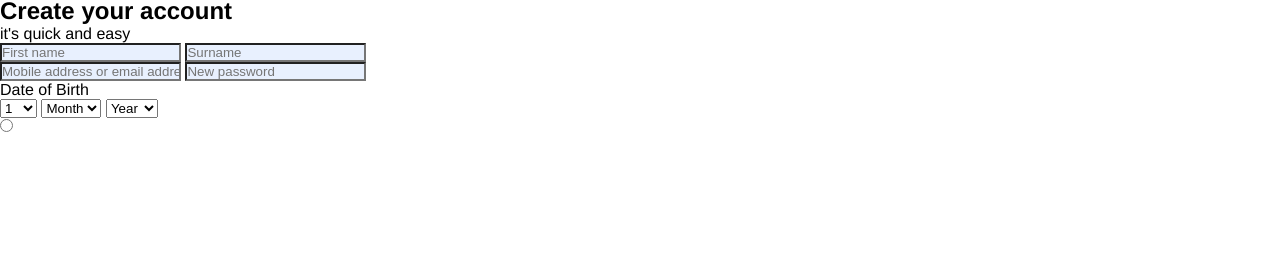
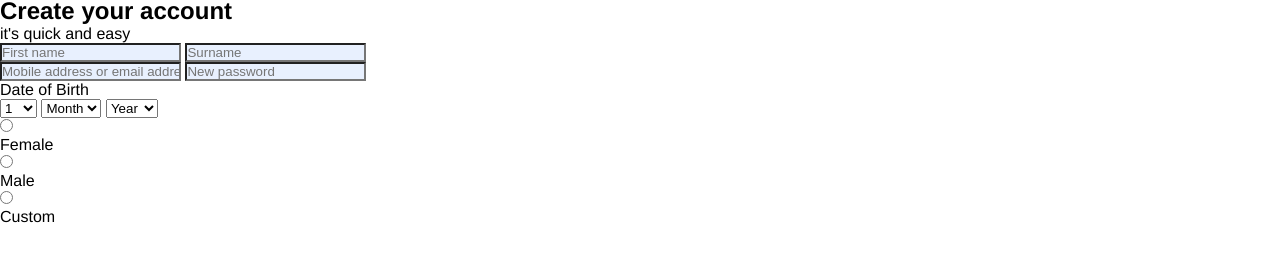
Before and after one commit to Amir9eng/project02, a plain HTML site: page index.html in a window 1280 px wide. Shown: the part 310-572 px from the top of the page. Drawn offline with Linux system fonts and the light colour scheme.

Commit message:
feat:added radio buttons

```diff
--- a/index.html
+++ b/index.html
@@ -146,6 +146,11 @@
           </div>
           <div class="radio-buttons">
          <input type="radio" name="Gender" id="Gender">
+         <p>Female</p>
+         <input type="radio" name="Gender" id="Gender">
+         <p>Male</p>
+         <input type="radio" name="Gender" id="Gender">
+         <p>Custom</p>
           </div>
         </signing>
     </main>
```
